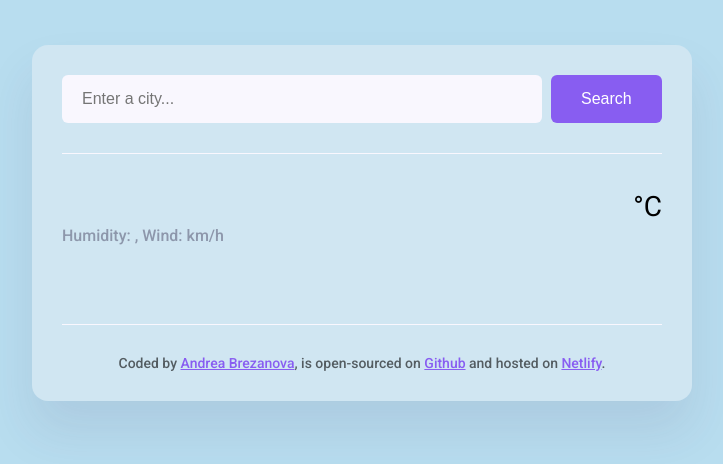
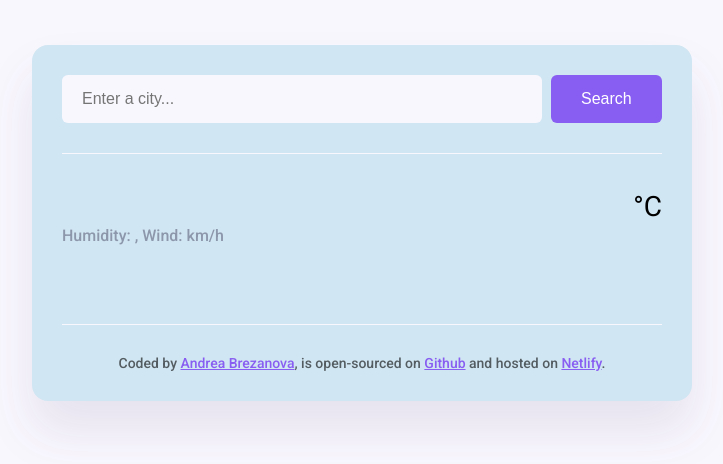
Before and after one commit to Andrea-Brezanova/Meteo, a plain HTML site: page index.html in a window 1280 px wide. Shown: the whole page, without its empty margins (278-1001 px from the left). Drawn offline with nearby package versions, Linux system fonts and the light colour scheme; no server answers.

Commit message:
Corrected background colors

```diff
--- a/src/styles.css
+++ b/src/styles.css
@@ -1,5 +1,5 @@
 body {
-    background-color: #b8ddef;
+    background-color: #f9f7fe;
     font-family: "Roboto", sans-serif;
 }
 
```
